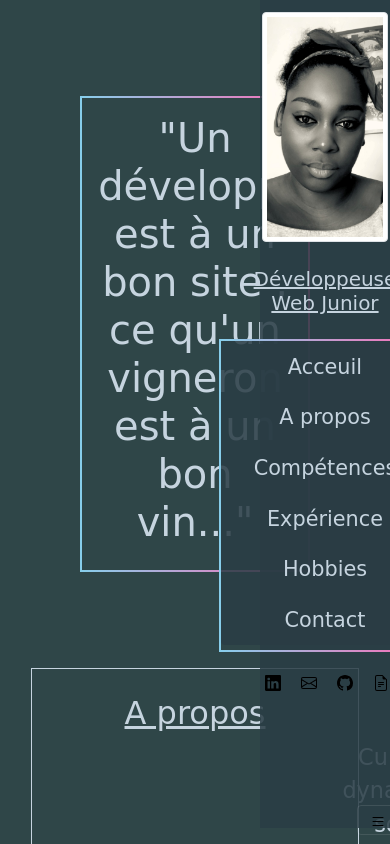
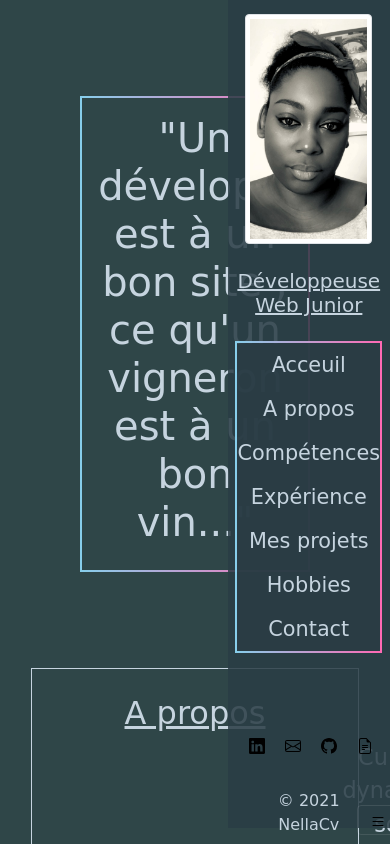
Before and after one commit to NellaDescodeuses/CV_Bootstrap, a plain HTML site: page index.html in a window 390 px wide. Both pictures are taken after a click on the button "Toggle navigation". Shown: the top 844 px of the page. Drawn offline with nearby package versions, Linux system fonts and the light colour scheme; files whose address does not match are found by name.

Commit message:
modif du responsive menuBurger

```diff
--- a/index.html
+++ b/index.html
@@ -22,6 +22,7 @@
             <a class="list-group-item list-group-item-action" href="#apropos">A propos</a>
             <a class="list-group-item list-group-item-action" href="#competences">Compétences</a>
             <a class="list-group-item list-group-item-action" href="#experience">Expérience</a>
+            <a class="list-group-item list-group-item-action" href="#projets">Mes projets</a>
             <a class="list-group-item list-group-item-action" href="#hobbies">Hobbies</a>
             <a class="list-group-item list-group-item-action" href="#contact">Contact</a>
           </div>
@@ -133,6 +134,10 @@
             </div>
           </div>
         </section>
+        <section id="projets">
+          <h2 class="titre">Mes Projets</h2>
+          <img id="helloWorld" src="/home/nella/Bureau/Exercice/Bootstrap/Cv_bootstrap/Assets/Images/HelloWorld.png"><a href="file:///home/nella/Bureau/Exercice/HTML/Projet/Projet_HtmlCss_Groupe/Projet_HelloWorld/Blog_helloWorld/index.html"></a>
+        </section>
         <!-- Section Hobbies -->
         <section id="hobbies" class="mt-5">
           <h2 class="titre">Hobbies</h2>
@@ -239,7 +244,8 @@
     <!-- Menu Burger -->
     <div class="fluid fixed-bottom d-block d-md-none">
       <div class="collapse" id="menuBurger">
-        <div id=fondBurger class="fixed-bottom col-4 offset-8 p-4">
+        <div id=fondBurger class="fixed-bottom col-5 offset-7 p-4">
+          <!-- <div id="burgerContenu"> -->
             <img id="pictureBurger"class="img-thumbnail" src="/home/nella/Bureau/Exercice/Bootstrap/Cv_bootstrap/Assets/Images/moi.jpg" alt="Photo de Nella">
             <h5 class="titre text-center">Développeuse Web Junior</h5>
             <div id="list-exampleBurger" class="list-example text-center list-group d-xs-none d-md-block">
@@ -247,6 +253,7 @@
               <a class="list-group-item list-group-item-action" href="#apropos">A propos</a>
               <a class="list-group-item list-group-item-action" href="#competences">Compétences</a>
               <a class="list-group-item list-group-item-action" href="#experience">Expérience</a>
+              <a class="list-group-item list-group-item-action" href="#projets">Mes projets</a>
               <a class="list-group-item list-group-item-action" href="#hobbies">Hobbies</a>
               <a class="list-group-item list-group-item-action" href="#contact">Contact</a>
             </div>
@@ -257,6 +264,8 @@
               <a href="https://github.com/NellaDescodeuses" target="_blank"><img src="/home/nella/Bureau/Exercice/Bootstrap/Cv_bootstrap/Assets/Images/github.svg" alt="lien GitHub"></a>
               <a href="#" target="_blank"><img src="/home/nella/Bureau/Exercice/Bootstrap/Cv_bootstrap/Assets/Images/file-earmark-text.svg" alt="lien vers le cv pdf"></a>
             </div>
+            <p>&copy; 2021 NellaCv</p>
+          <!-- </div> -->
         </div>
     </div>
     <nav class="col-1 offset-9 navbar navbar-dark ">
--- a/style.scss
+++ b/style.scss
@@ -123,6 +123,11 @@ margin-top: 7vh;
 //Section Expérience
 #experience{
   // border: solid 4px purple;
+}
+//Section Projets
+#helloWorld{
+  width: 25rem;
+  height: auto;
 }
 //Section Hobbies
 #hobbies{
@@ -286,6 +291,13 @@ margin-top: 7vh;
   align-items: center;
   height: 100vh;
 }
+// #burgerContenu{
+//   border: solid 2px yellow;
+//   display: flex;
+//   flex-direction: column;
+//   text-align: center;
+//   max-width: 18rem;
+// }
 // photo menu burger
 #pictureBurger{
   max-width: 15vh;
@@ -295,7 +307,7 @@ margin-top: 7vh;
 //liste menu Burger
 #list-exampleBurger{
   @include border;
-  width: 25vh;
+  max-width: 28vh;
   height: 37vh;
   padding: 0px;
   margin-left: 3rem;
@@ -316,7 +328,8 @@ margin-top: 7vh;
 .navIcons{
   display: flex;
   justify-content: space-around;
-  margin-top: 3%;
+  margin-top:4rem;
+  margin-bottom: 2rem;
   width: 9rem;
   img{
   width: 1rem;
```
Also changed, not shown: Assets/Images/HelloWorld.png (added), style.css, 1 other file. Lines whose indentation alone changed are shown as unchanged.
